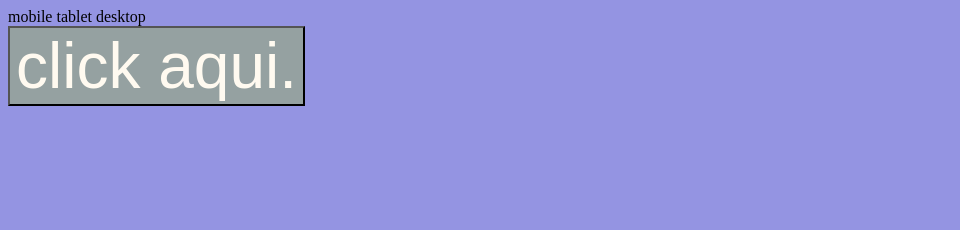
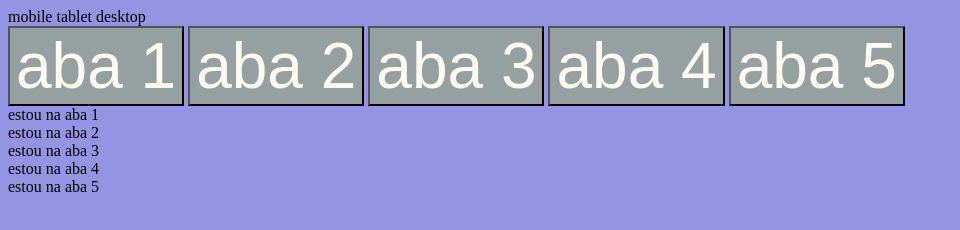
Before and after one commit to bibirodri/g243i1t, a plain HTML site: page index.html in a window 1280 px wide. Shown: the whole page, without its empty margins (0-960 px from the left). Drawn offline with Linux system fonts and the light colour scheme.

Commit message:
Add files via upload

```diff
--- a/basico.css
+++ b/basico.css
@@ -2,8 +2,29 @@
     background-color: rgb(149, 161, 161);
     color: floralwhite;
     text-align: center;
-    width: 80%;
-    font-size: 40px;
+    width: 100%;
+    font-size: 26px;
+    padding-top: 4px;
+    padding-bottom: 4px;
+}
+.abas{
+    width: 100%;
+    height: 400px;
+}
+#aba1{
+    background-color: white;
+}
+#aba2{
+    background-color: rgb(221, 174, 233);
+}
+#aba3{
+    background-color: rgb(177, 223, 235);
+}
+#aba4{
+    background-color: rgb(187, 196, 236);
+}
+#aba5{
+    background-color: rgb(222, 178, 226);
 }
 .conteudo{
     text-align: center;
@@ -13,8 +34,8 @@ body{
 
 }
 .barra {
-    width: 100;
-    height: 70;
+    width: 100%;
+    height: 70px;
     text-align: center;
     background-color: azure;
 }
@@ -38,12 +59,13 @@ body{
     }
     .tablet{
         font-size: 55px;
+        display: inline;
         color: rgb(14, 13, 13);
     }
     .btn{
-        margin-top: 0;
-        width: 70px;
-        font-size: 16px;
+        margin-top: 0%;
+        width: 19.5%;
+
     }
     .conteudo{
         text-align: right;
--- a/index.html
+++ b/index.html
@@ -1,5 +1,6 @@
 <!DOCTYPE html>
 <html lang="en">
+
 <head>
     <meta charset="UTF-8">
     <meta name="viewport" content="width=device-width, initial-scale=1.0">
@@ -7,16 +8,32 @@
     <script src="./script/script.js"></script>
     <link rel="stylesheet" href="./estilo/basico.css">
 </head>
+
 <body>
     <header class="barra">
         <span class="mobile">mobile</span>
         <span class="tablet">tablet</span>
         <span class="desktop">desktop</span>
     </header>
-   <section class="conteudo">
-    <button class="btn" onclick="aperte();"> click aqui.</button>
-   </section>
+    <section class="conteudo">
+        <div class="botoes">
+            <button class="btn" id="btn1" onclick="abrir_aba(1);"> aba 1</button>
+            <button class="btn" id="btn2" onclick="abrir_aba(2);"> aba 2</button>
+            <button class="btn" id="btn3" onclick="abrir_aba(3);"> aba 3</button>
+            <button class="btn" id="btn4" onclick="abrir_aba(4);"> aba 4</button>
+            <button class="btn" id="btn5" onclick="abrir_aba(5);"> aba 5</button>
+
+        </div>
+        <div class="abas">
+            <div class="aba" id="aba1">estou na aba 1 </div>
+            <div class="aba" id="aba2">estou na aba 2 </div>
+            <div class="aba" id="aba3">estou na aba 3 </div>
+            <div class="aba" id="aba4">estou na aba 4 </div>
+            <div class="aba" id="aba5">estou na aba 5 </div>
+        </div>
+    </section>
 
 
 </body>
+
 </html>
```
Also changed, not shown: script.js (added, +29 -0 lines).
